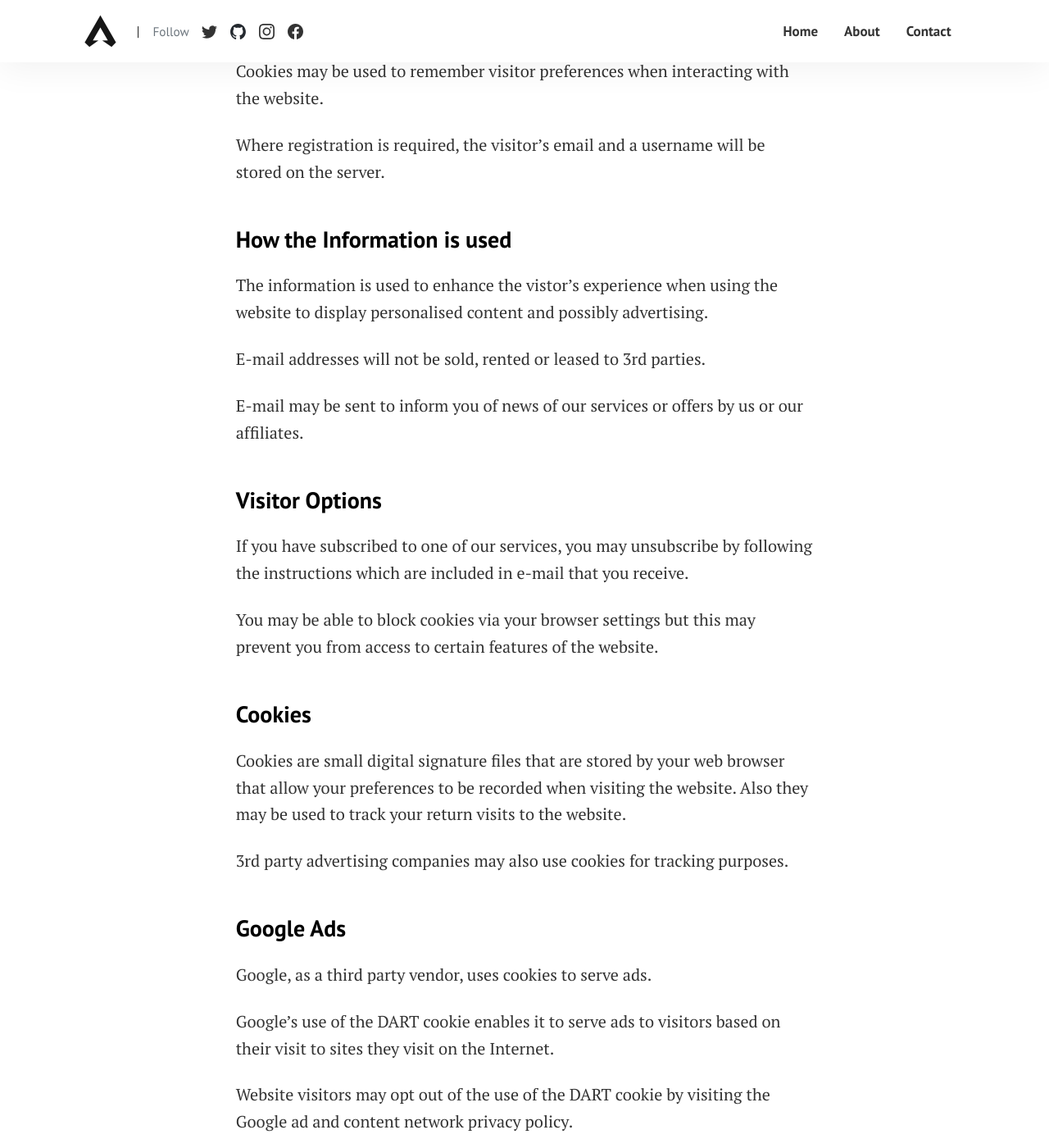
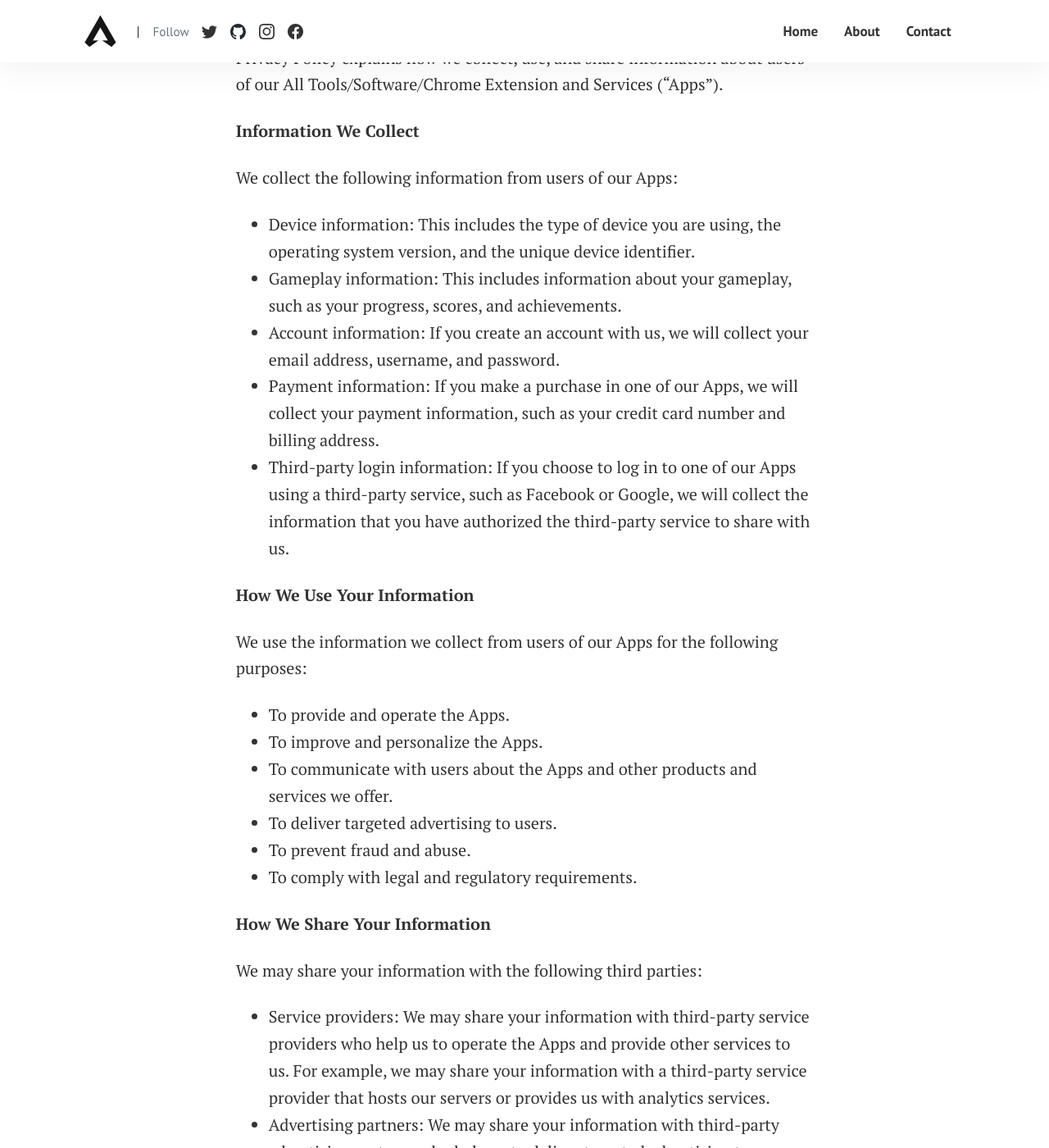
Before and after one commit to ECodeeshop/blog, a Jekyll site: the page built from pages/privacy-policy.md, in a window 1280 px wide and 1400 px high, scrolled down 321 px. Shown: the whole window at 82% size. Built offline with Jekyll 4.4.1, drawn with Linux system fonts in a browser that asks for light colours; some of the changed text lies outside the part shown.

Commit message:
Update privacy-policy.md

```diff
--- a/pages/privacy-policy.md
+++ b/pages/privacy-policy.md
@@ -5,33 +5,66 @@ permalink: /privacy-policy/
 comments: false
 ---
 
-### Information that is gathered from visitors
-In common with other websites, log files are stored on the web server saving details such as the visitor's IP address, browser type, referring page and time of visit.
+**Last updated**
+December 5 2023
 
-Cookies may be used to remember visitor preferences when interacting with the website.
+**Introduction**
 
-Where registration is required, the visitor's email and a username will be stored on the server.
+Code-E-Shop ("we", "us", or "our") respects the privacy of our users. This Privacy Policy explains how we collect, use, and share information about users of our All Tools/Software/Chrome Extension and Services ("Apps").
 
-### How the Information is used
-The information is used to enhance the vistor's experience when using the website to display personalised content and possibly advertising.
+**Information We Collect**
 
-E-mail addresses will not be sold, rented or leased to 3rd parties.
+We collect the following information from users of our Apps:
 
-E-mail may be sent to inform you of news of our services or offers by us or our affiliates.
+* Device information: This includes the type of device you are using, the operating system version, and the unique device identifier.
+* Gameplay information: This includes information about your gameplay, such as your progress, scores, and achievements.
+* Account information: If you create an account with us, we will collect your email address, username, and password.
+* Payment information: If you make a purchase in one of our Apps, we will collect your payment information, such as your credit card number and billing address.
+* Third-party login information: If you choose to log in to one of our Apps using a third-party service, such as Facebook or Google, we will collect the information that you have authorized the third-party service to share with us.
 
-### Visitor Options
-If you have subscribed to one of our services, you may unsubscribe by following the instructions which are included in e-mail that you receive.
+**How We Use Your Information**
 
-You may be able to block cookies via your browser settings but this may prevent you from access to certain features of the website.
+We use the information we collect from users of our Apps for the following purposes:
 
-### Cookies
-Cookies are small digital signature files that are stored by your web browser that allow your preferences to be recorded when visiting the website. Also they may be used to track your return visits to the website.
+* To provide and operate the Apps.
+* To improve and personalize the Apps.
+* To communicate with users about the Apps and other products and services we offer.
+* To deliver targeted advertising to users.
+* To prevent fraud and abuse.
+* To comply with legal and regulatory requirements.
 
-3rd party advertising companies may also use cookies for tracking purposes.
+**How We Share Your Information**
 
-### Google Ads
-Google, as a third party vendor, uses cookies to serve ads.
+We may share your information with the following third parties:
 
-Google's use of the DART cookie enables it to serve ads to visitors based on their visit to sites they visit on the Internet.
+* Service providers: We may share your information with third-party service providers who help us to operate the Apps and provide other services to us. For example, we may share your information with a third-party service provider that hosts our servers or provides us with analytics services.
+* Advertising partners: We may share your information with third-party advertising partners who help us to deliver targeted advertising to you.
+* Other third parties: We may also share your information with other third parties with your consent or as permitted by law.
 
-Website visitors may opt out of the use of the DART cookie by visiting the Google ad and content network privacy policy.
+**Your Choices**
+
+You have the following choices regarding your information:
+
+* You can access and review your information by logging in to your account (if you have one).
+* You can request to have your information deleted by contacting us at sales@codeeshop.com
+* You can opt out of receiving targeted advertising by contacting us at sales@codeeshop.com
+
+**Data Retention**
+
+We will retain your information for as long as necessary to provide and operate the Apps and to comply with our legal obligations.
+
+**Security**
+
+We take reasonable steps to protect your information from unauthorized access, use, disclosure, alteration, or destruction. However, no method of transmission over the internet or electronic storage is 100% secure. Therefore, we cannot guarantee the absolute security of your information.
+
+**Changes to This Privacy Policy**
+
+We may update this Privacy Policy from time to time. If we make any changes to this Privacy Policy, we will post the updated Privacy Policy on our website.
+
+**Contact Us**
+
+If you have any questions about this Privacy Policy, please contact us at sales@codeeshop.com
+
+**Disclaimer**
+
+We take reasonable steps to protect your information from unauthorized access, use, or disclosure. However, we cannot guarantee the absolute security of your information. You agree that we are not liable for any damages or losses that may result from the collection, use, or sharing of your information.
```
